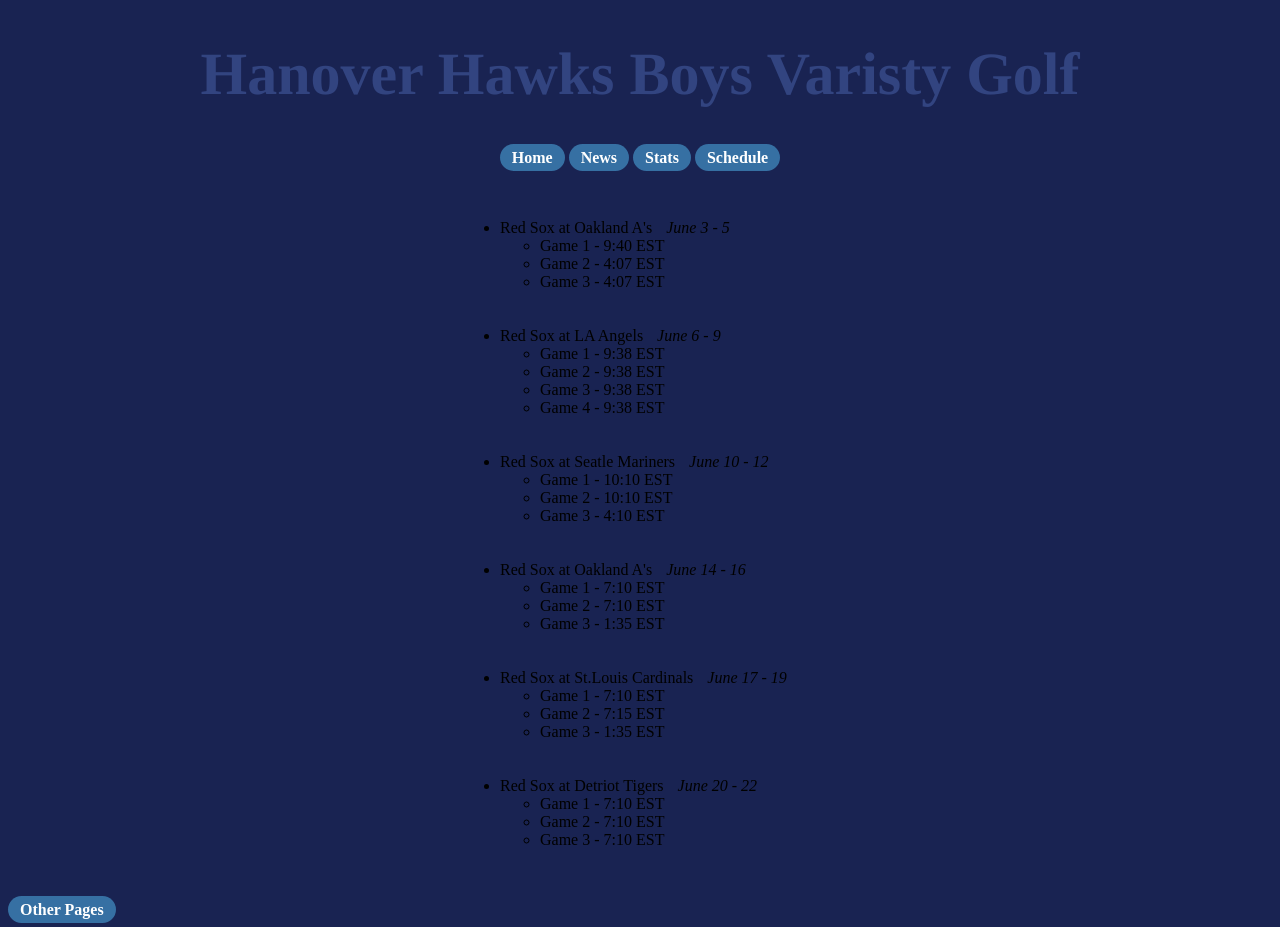
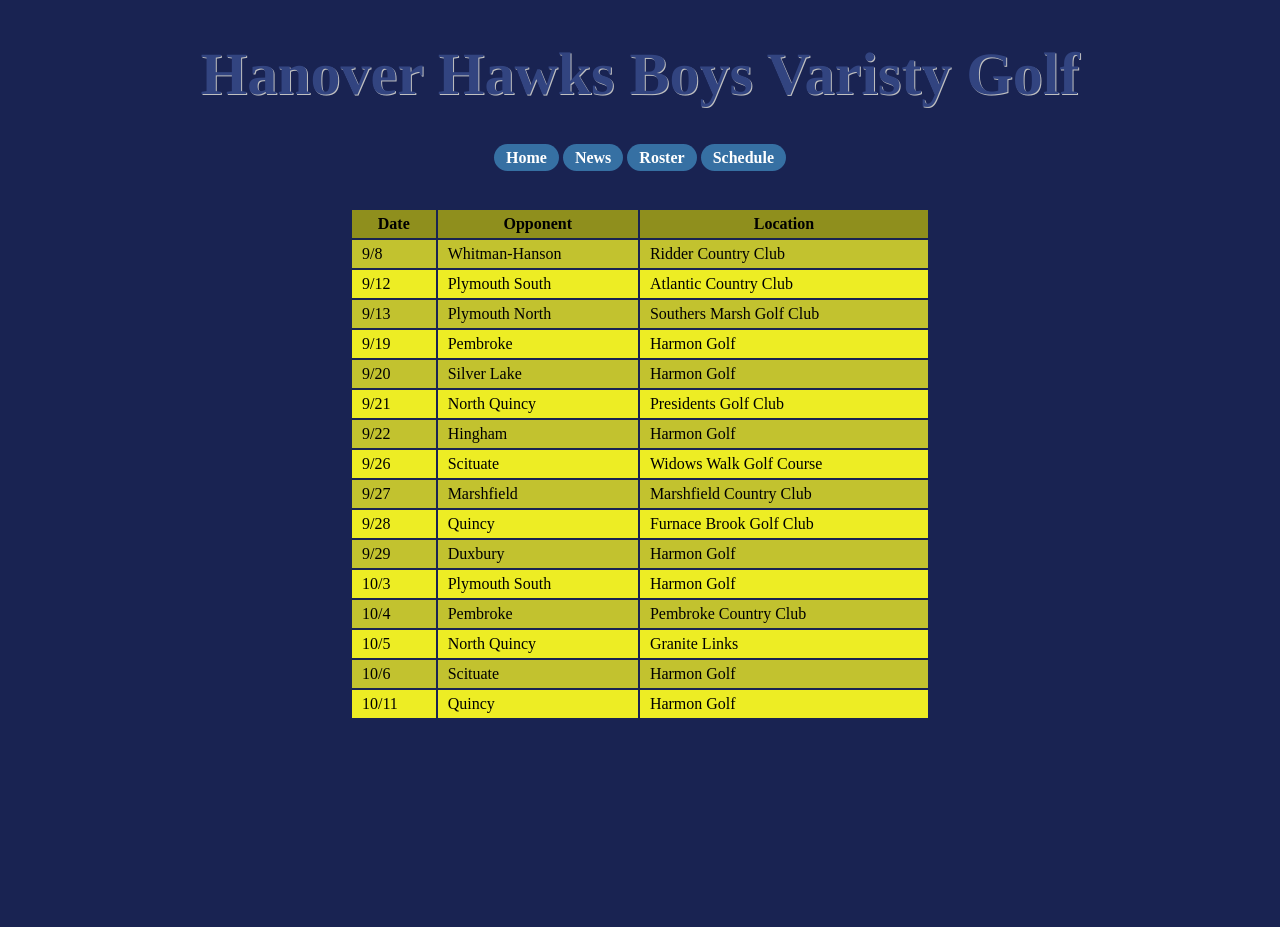
Before and after one commit to MaytrixMatt/377-web-app-dev, a PHP site: page /nextup.html in a window 1280 px wide. After the commit the page ends 718 px from the top, so only its background shows below. Run offline with PHP 8.4, Linux system fonts and the light colour scheme.

Commit message:
Mostly Done

```diff
--- a/1-team-website/index.html
+++ b/1-team-website/index.html
@@ -1,3 +1,4 @@
+<!DOCTYPE html>
 <html>
     <head>
         <title>Hanover Hawks Boys Varisty Golf</title>
--- a/1-team-website/nextup.html
+++ b/1-team-website/nextup.html
@@ -2,7 +2,7 @@
 <!DOCTYPE html>
 <html>
     <head>
-        <title>Red Sox Next-Up</title>
+        <title>Hawks Schedule</title>
         <link rel="stylesheet" type="text/css" href="style.css">
     </head>
     <body>
@@ -13,78 +13,115 @@
         <div class = "center">
             <span class = "button"><a id = "link" href="index.html">Home</a></span>
             <span class = "button"><a id = "link" href="news.html">News</a></span>
-            <span class = "button"><a id = "link" href="roster.html">Stats</a></span>
+            <span class = "button"><a id = "link" href="roster.html">Roster</a></span>
             <span class = "button"><a id = "link" href="nextup.html">Schedule</a></span>
         </div>
 
         <!-- Page content -->
 
         <br></br>
-        <div>
-            <ul class = "center-container"  id = "width320">
-                <li>
-                    Red Sox at Oakland A's <span class = "date">June 3 - 5</span>
-                    <ul>
-                        <li>Game 1 - 9:40 EST</li>
-                        <li>Game 2 - 4:07 EST</li>
-                        <li>Game 3 - 4:07 EST</li>
-                    </ul>
+        <table border="1" class = "center-container">
+            <tr class = "odd-table-rows">
+                <th>Date</th>
+                <th>Opponent</th>
+                <th>Location</th>
+            </tr>
 
-                </li>
-                <br></br>
-                <li>
-                    Red Sox at LA Angels <span class = "date">June 6 - 9</span>
-                    <ul>
-                        <li>Game 1 - 9:38 EST</li>
-                        <li>Game 2 - 9:38 EST</li>
-                        <li>Game 3 - 9:38 EST</li>
-                        <li>Game 4 - 9:38 EST</li>
-                    </ul>
+            <tr class = "even-table-rows">
+                <td>9/8</td>
+                <td>Whitman-Hanson</td>
+                <td>Ridder Country Club</td>
+            </tr>
 
-                </li>
-                <br></br>
-                <li>
-                    Red Sox at Seatle Mariners <span class = "date">June 10 - 12</span>
-                    <ul>
-                        <li>Game 1 - 10:10 EST</li>
-                        <li>Game 2 - 10:10 EST</li>
-                        <li>Game 3 - 4:10 EST</li>
-                    </ul>
+            <tr class = "odd-table-rows">
+                <td>9/12</td>
+                <td>Plymouth South</td>
+                <td>Atlantic Country Club</td>
+            </tr>
 
-                </li>
-                <br></br>
-                <li>
-                    Red Sox at Oakland A's <span class = "date">June 14 - 16</span>
-                    <ul>
-                        <li>Game 1 - 7:10 EST</li>
-                        <li>Game 2 - 7:10 EST</li>
-                        <li>Game 3 - 1:35 EST</li>
-                    </ul>
+            <tr class = "even-table-rows">
+                <td>9/13</td>
+                <td>Plymouth North</td>
+                <td>Southers Marsh Golf Club</td>
+            </tr>
 
-                </li>
-                <br></br>
-                <li>
-                    Red Sox at St.Louis Cardinals <span class = "date">June 17 - 19</span>
-                    <ul>
-                        <li>Game 1 - 7:10 EST</li>
-                        <li>Game 2 - 7:15 EST</li>
-                        <li>Game 3 - 1:35 EST</li>
-                    </ul>
+            <tr class = "odd-table-rows">
+                <td>9/19</td>
+                <td>Pembroke</td>
+                <td>Harmon Golf</td>
+            </tr>
 
-                </li>
-                <br></br>
-                <li>
-                    Red Sox at Detriot Tigers <span class = "date">June 20 - 22</span>
-                    <ul>
-                        <li>Game 1 - 7:10 EST</li>
-                        <li>Game 2 - 7:10 EST</li>
-                        <li>Game 3 - 7:10 EST</li>
-                    </ul>
+            <tr class = "even-table-rows">
+                <td>9/20</td>
+                <td>Silver Lake</td>
+                <td>Harmon Golf</td>
+            </tr>
 
-                </li>
-                <br></br>
-            </ul>
-        </div>
-        <span class = "button"><a id = "link" href="fan-page.html">Other Pages</a></span>
+            <tr class = "odd-table-rows">
+                <td>9/21</td>
+                <td>North Quincy</td>
+                <td>Presidents Golf Club</td>
+            </tr>
+
+            <tr class = "even-table-rows">
+                <td>9/22</td>
+                <td>Hingham</td>
+                <td>Harmon Golf</td>
+            </tr>
+
+            <tr class = "odd-table-rows">
+                <td>9/26</td>
+                <td>Scituate</td>
+                <td>Widows Walk Golf Course</td>
+            </tr>
+
+            <tr class = "even-table-rows">
+                <td>9/27</td>
+                <td>Marshfield</td>
+                <td>Marshfield Country Club</td>
+            </tr>
+
+            <tr class = "odd-table-rows">
+                <td>9/28</td>
+                <td>Quincy</td>
+                <td>Furnace Brook Golf Club</td>
+            </tr>
+
+            <tr class = "even-table-rows">
+                <td>9/29</td>
+                <td>Duxbury</td>
+                <td>Harmon Golf</td>
+            </tr>
+
+            <tr class = "odd-table-rows">
+                <td>10/3</td>
+                <td>Plymouth South</td>
+                <td>Harmon Golf</td>
+            </tr>
+
+            <tr class = "even-table-rows">
+                <td>10/4</td>
+                <td>Pembroke</td>
+                <td>Pembroke Country Club</td>
+            </tr>
+
+            <tr class = "odd-table-rows">
+                <td>10/5</td>
+                <td>North Quincy</td>
+                <td>Granite Links</td>
+            </tr>
+
+            <tr class = "even-table-rows">
+                <td>10/6</td>
+                <td>Scituate</td>
+                <td>Harmon Golf</td>
+            </tr>
+
+            <tr class = "odd-table-rows">
+                <td>10/11</td>
+                <td>Quincy</td>
+                <td>Harmon Golf</td>
+            </tr>
+        </table>
     </body>
 </html>
--- a/1-team-website/roster.html
+++ b/1-team-website/roster.html
@@ -12,7 +12,7 @@
         <div class = "center">
             <span class = "button"><a id = "link" href="index.html">Home</a></span>
             <span class = "button"><a id = "link" href="news.html">News</a></span>
-            <span class = "button"><a id = "link" href="roster.html">Stats</a></span>
+            <span class = "button"><a id = "link" href="roster.html">Roster</a></span>
             <span class = "button"><a id = "link" href="nextup.html">Schedule</a></span>
         </div>
 
--- a/1-team-website/style.css
+++ b/1-team-website/style.css
@@ -20,6 +20,7 @@
     color:var(--hawk1);
     font-size:60px;
     text-align:center;
+    text-shadow: 1px 1px silver;
 }
 h3{
     font-size:20px;
```
Also changed, not shown: 1-team-website/news.html (+4 -5 lines).
